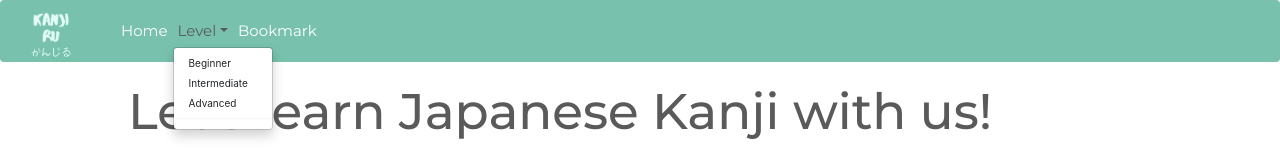
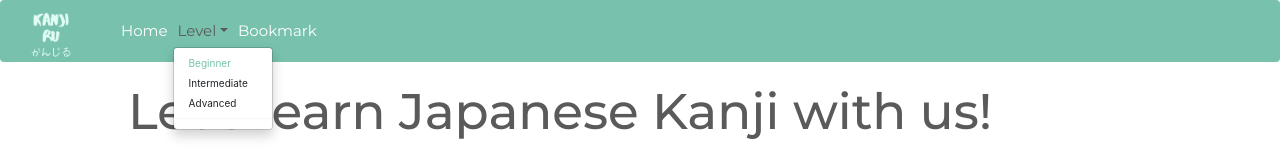
Before and after one commit to Kimovi/Kanji_ru, a React (Create React App) app: page / in a window 1280 px wide. Both pictures are taken after a click on the button "Level". Shown: the top 160 px of the page. Built offline with nearby package versions, Linux system fonts and the light colour scheme; a web font is replaced by a local one.

Commit message:
ammend nav link

```diff
--- a/src/component/Nav.js
+++ b/src/component/Nav.js
@@ -3,6 +3,7 @@
 import Navbar from 'react-bootstrap/Navbar'
 import Nav from 'react-bootstrap/Nav'
 import kanjiruLogo from "./kanjiruLogo.png"
+import {Link} from "react-router-dom"
 
 export default class componentName extends Component {
   render() {
@@ -14,7 +15,7 @@
             <Nav className="mr-auto">
               <Nav.Link href="/" style={{color: "white"}}>Home</Nav.Link>
               <NavDropdown style={{color: "white"}} title="Level" id="basic-nav-dropdown" >
-                <NavDropdown.Item href="/beginner">Beginner</NavDropdown.Item>
+                <NavDropdown.Item><Link  to ="/beginner" >Beginner</Link></NavDropdown.Item>
                 <NavDropdown.Item href="/intermediate">Intermediate</NavDropdown.Item>
                 <NavDropdown.Item href="/advanced">Advanced</NavDropdown.Item>
                 <NavDropdown.Divider />
```
Also changed, not shown: 1 other file (tests, documents, lock files or other folders).
